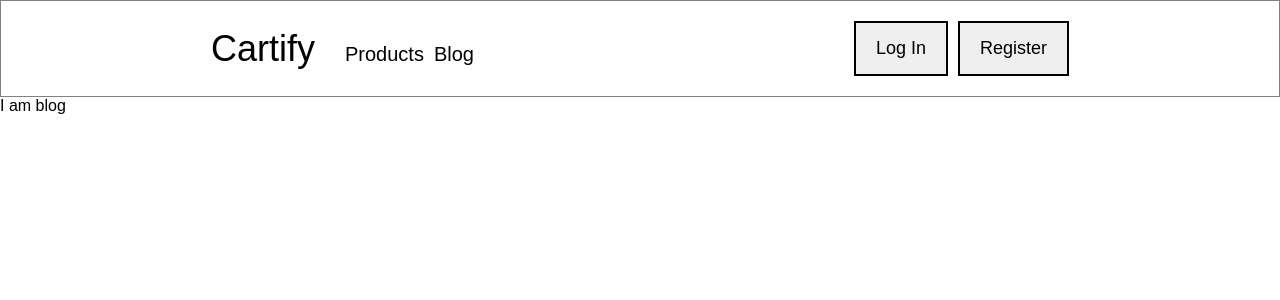
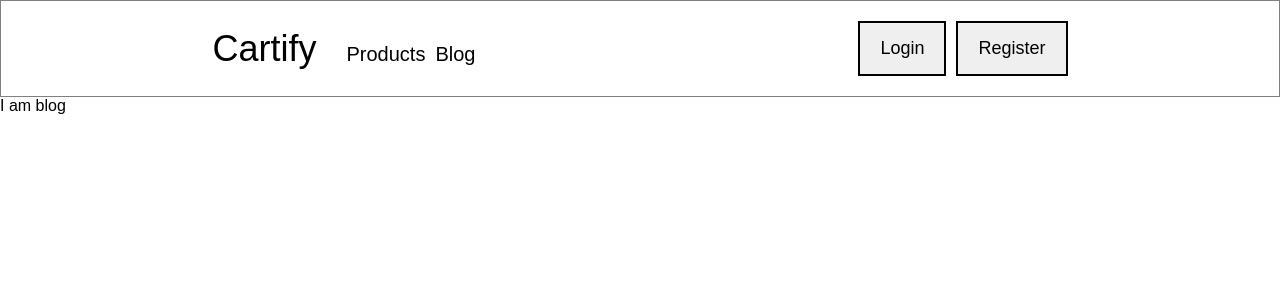
Before and after one commit to Hamzah-Amir/Django-course, a Django app: page /blog/ in a window 1280 px wide. Shown: the top 300 px of the page. Run offline with Django 5.2, Linux system fonts and the light colour scheme; parts of the project's set-up code (start-up, migrations or seed data) failed here and were passed over.

Commit message:
added links to logina nd register

```diff
--- a/Cartify/templates/base.html
+++ b/Cartify/templates/base.html
@@ -20,8 +20,8 @@
             </div>
             <div>
                 <ul class='login-ul'>
-                    <li><button class='btn'>Log In</button></li>
-                    <li><button class='btn'>Register</button></li>
+                    <li><button class='btn'><a href="{% url "loginUser" %}">Login</a></button></li>
+                    <li><button class='btn'><a href="{% url "registerUser" %}">Register</a></button></li>
                 </ul>
             </div>
         </nav>
```
